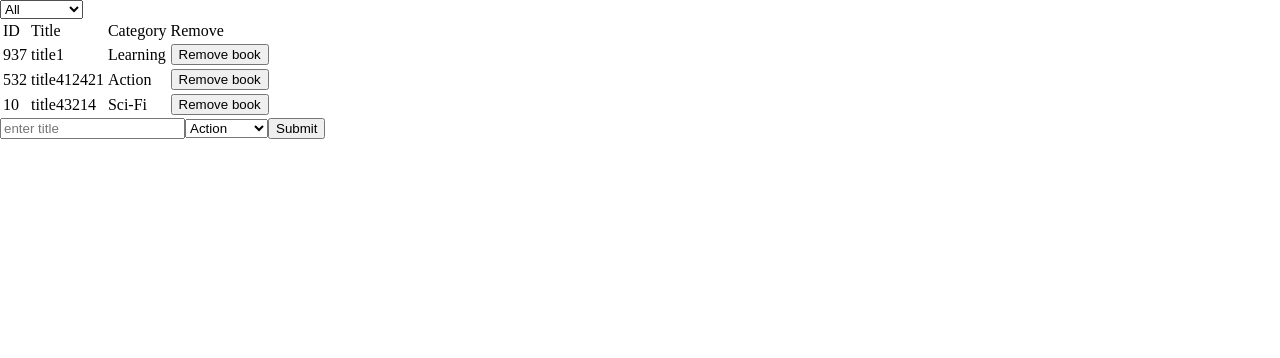
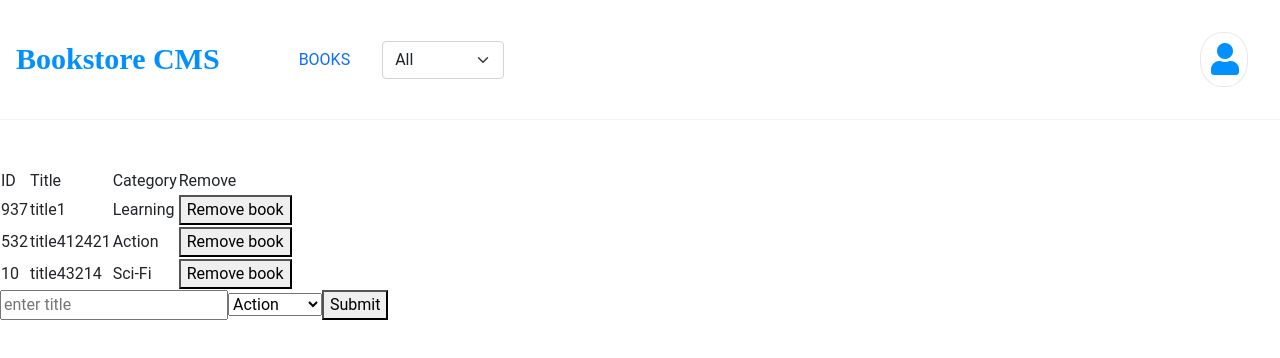
Before and after one commit to MarkoNS1990/bookstore, a React (Create React App) app: page / in a window 1280 px wide. Shown: the top 358 px of the page. Built offline with nearby package versions, Linux system fonts and the light colour scheme.

Commit message:
Add Navbar component, styles

```diff
--- a/public/index.html
+++ b/public/index.html
@@ -4,6 +4,11 @@
 <head>
   <meta charset="utf-8" />
   <meta name="viewport" content="width=device-width, initial-scale=1" />
+  <link rel="stylesheet" href="https://cdnjs.cloudflare.com/ajax/libs/font-awesome/5.15.3/css/all.min.css"
+    integrity="sha512-iBBXm8fW90+nuLcSKlbmrPcLa0OT92xO1BIsZ+ywDWZCvqsWgccV3gFoRBv0z+8dLJgyAHIhR35VZc2oM/gI1w=="
+    crossorigin="anonymous" referrerpolicy="no-referrer" />
+  <link href="https://cdn.jsdelivr.net/npm/bootstrap@5.0.2/dist/css/bootstrap.min.css" rel="stylesheet"
+    integrity="sha384-EVSTQN3/azprG1Anm3QDgpJLIm9Nao0Yz1ztcQTwFspd3yD65VohhpuuCOmLASjC" crossorigin="anonymous">
   <title>Bookstore</title>
 </head>
 
--- a/src/components/App.js
+++ b/src/components/App.js
@@ -1,10 +1,12 @@
-import './App.css';
+import '../styles/App.css';
 import BooksList from '../containers/BooksList';
 import BooksForm from '../containers/BooksForm';
+import Navbar from './Navbar';
 
 function App() {
   return (
     <div>
+      <Navbar />
       <BooksList />
       <BooksForm />
     </div>
--- a/src/components/CategoryFilter.js
+++ b/src/components/CategoryFilter.js
@@ -1,5 +1,6 @@
 import React, { useState } from 'react';
 import { useDispatch } from 'react-redux';
+import '../styles/CategoryFilter.css';
 
 function CategoryFilter() {
   const [filter, setFilter] = useState('All');
@@ -14,8 +15,8 @@ function CategoryFilter() {
   };
 
   return (
-    <div>
-      <select onChange={(e) => handleFilterChange(e)} value={filter}>
+    <div className="categories-div">
+      <select className="form-select" aria-label="Default select example" onChange={(e) => handleFilterChange(e)} value={filter}>
         {categories.map((cat) => <option key={Math.random() * 1000}>{cat}</option>)}
 
       </select>
--- /dev/null
+++ b/src/components/Navbar.js
@@ -0,0 +1,27 @@
+import React from 'react';
+import CategoryFilter from './CategoryFilter';
+import '../styles/Navbar.css';
+
+const Navbar = () => (
+  <nav className="nav-bar" id="navbar">
+    <ul className="nav-list">
+      <li className="nav-list-item">
+        <h1 className="logo-h1">
+          <a className="logo-a" href="#navbar">Bookstore CMS</a>
+        </h1>
+      </li>
+      <li className="nav-list-item">
+        <a className="nav-a-selected" href="#books-table">BOOKS</a>
+      </li>
+      <li className="nav-list-item">
+        <CategoryFilter />
+      </li>
+    </ul>
+    <div className="user-div">
+      <i className="fas fa-user fa-2x" />
+
+    </div>
+  </nav>
+);
+
+export default Navbar;
--- a/src/containers/BooksList.js
+++ b/src/containers/BooksList.js
@@ -1,7 +1,6 @@
 import React from 'react';
 import { useSelector, useDispatch } from 'react-redux';
 import Book from '../components/Book';
-import CategoryFilter from '../components/CategoryFilter';
 
 function BooksList() {
   const filter = useSelector((state) => state.filter);
@@ -19,8 +18,7 @@ function BooksList() {
   return (
     <>
 
-      <CategoryFilter />
-      <table>
+      <table id="books-table">
         <thead>
           <tr>
             <td>ID</td>
--- /dev/null
+++ b/src/styles/CategoryFilter.css
@@ -0,0 +1,3 @@
+.categories-div {
+    display: flex;
+}
--- /dev/null
+++ b/src/styles/Navbar.css
@@ -0,0 +1,71 @@
+body {
+  font-family: Roboto, Helvetica, sans-serif;
+}
+
+.nav-bar {
+  margin: 0 auto;
+  width: 100%;
+  border-bottom: 1px solid rgb(243, 243, 243);
+  margin-bottom: 3rem;
+  display: flex;
+  justify-content: space-between;
+}
+
+.nav-list {
+  list-style-type: none;
+  margin: 0;
+  padding: 0;
+  display: flex;
+  justify-content: left;
+  align-items: center;
+}
+
+.nav-list a {
+  text-decoration: none;
+}
+
+.nav-list-item {
+  margin: 1rem;
+}
+
+.logo-a {
+  width: 15rem;
+  height: 2.313rem;
+  margin: 0.375rem 2.938rem 0.125rem 0;
+  font-family: Montserrat;
+  font-size: 1.875rem;
+  font-weight: bold;
+  font-stretch: normal;
+  font-style: normal;
+  line-height: normal;
+  letter-spacing: normal;
+  color: rgb(2, 144, 255);
+
+}
+
+.nav-a {
+  width: 3.688rem;
+  height: 1rem;
+  margin: 1.125rem 2.563rem 0.688rem 0;
+  font-family: Montserrat;
+  font-size: 0.813rem;
+  font-weight: normal;
+  font-stretch: normal;
+  font-style: normal;
+  line-height: normal;
+  letter-spacing: 1.9px;
+  color: black;
+}
+
+.user-div {
+  border: solid 1px #e8e8e8;
+  border-radius: 45%;
+  padding: 0.5rem;
+  margin: 2rem;
+}
+
+.fa-user {
+  color: #0290ff;
+  margin-left: 0.15rem;
+  margin-top: 0.15rem;
+}
```
Also changed, not shown: src/styles/App.css (renamed from src/components/App.css).
